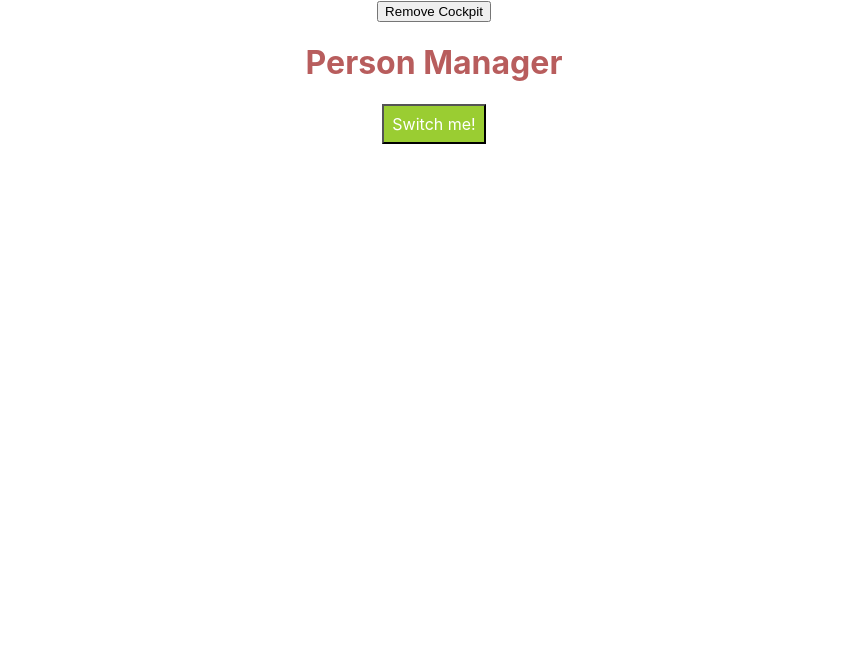
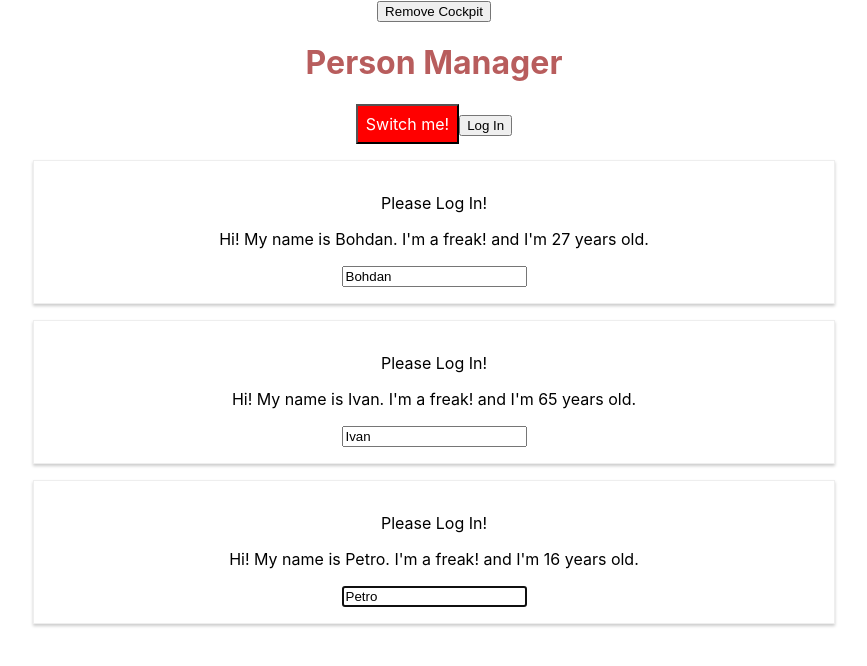
Before and after one commit to BohdanMelvic/React-course, a React (Create React App) app in the folder my-app/: page / in a window 1280 px wide. Shown: the top 666 px of the page, without its empty margins (206-1073 px from the left). Built offline with nearby package versions, Linux system fonts and the light colour scheme.

Commit message:
added context API

```diff
--- a/my-app/src/components/Cockpit/Cockpit.js
+++ b/my-app/src/components/Cockpit/Cockpit.js
@@ -1,17 +1,24 @@
-import React, {useEffect} from 'react';
+import React, {useEffect, useRef, useContext} from 'react';
 import './Cockpit.css';
+import AuthContext from '../../context/auth-context'
 
 const Cockpit = (props) => {
-    useEffect( () => {
+    useEffect( () => {                         // analog componentDidMount in classes
         console.log('Cockpit.js: useEffect');
 
-        const timer = setTimeout(() => {alert("saved to cloud")}, 1000);
+        //const timer = setTimeout(() => {alert("saved to cloud")}, 1000);
+
+        toggleBtnRef.current.click();
 
         return () => {
-            clearTimeout(timer);
+            //clearTimeout(timer);
             console.log('Cockpit.js: Cleanup work in useEfect');
         }
     }, [props.persons]);
+
+    const toggleBtnRef = useRef(null); // analog ref in classes
+
+    const authContext = useContext(AuthContext); // analog static contextType in classes
 
     const styleBtn = {
         backgroundColor: 'yellowgreen',
@@ -32,7 +39,17 @@ const Cockpit = (props) => {
     return (
     <div>
         <h1 className={classes}>{props.title}</h1>
-        <button style={styleBtn} onClick={ () => props.clicked()}>Switch me!</button>
+        <button
+            style={styleBtn}
+            onClick={ () => props.clicked() }
+            ref={toggleBtnRef}
+        >
+            Switch me!
+        </button>
+        {/* <AuthContext.Consumer>
+            { (context) => <button onClick={context.login}>Log In</button> }
+        </AuthContext.Consumer> */}
+        <button onClick={authContext.login}>Log In</button>
     </div>
     );
 }
--- a/my-app/src/components/Persons/Person/Person.js
+++ b/my-app/src/components/Persons/Person/Person.js
@@ -4,6 +4,7 @@ import Radium from 'radium';
 import Auxiliary from '../../../hoc/Auxiliary'
 import withClass from '../../../hoc/withClass'
 import PropTypes from 'prop-types';
+import AuthContext from '../../../context/auth-context'
 
 class Person extends Component {
     constructor(props) {
@@ -25,8 +26,11 @@ class Person extends Component {
     // throw new Error('some bullshit');
     // }
 
+    static contextType = AuthContext; // the better way use CONTEXt
+
     componentDidMount() {
         this.inputElemRef.current.focus();
+        console.log(this.context.authenticated);
     }
 
     render() {
@@ -34,6 +38,12 @@ class Person extends Component {
         return (
             <Auxiliary>
             {/* <div className="Person" style={this.state.style}> */}
+                {/* <AuthContext.Consumer>
+                    { (context) =>{ return context.authenticated ? <p>Authenticated!</p> : <p>Please Log In!</p>} }
+                </AuthContext.Consumer> */}
+
+                { this.context.authenticated ? <p>Authenticated!</p> : <p>Please Log In!</p> }
+
                 <p onClick={this.props.click}>Hi! My name is {this.props.name}. I'm a freak! and I'm {this.props.age} years old.</p>
                 <p>{this.props.children}</p>
                 <input type="text"
--- a/my-app/src/containers/App.js
+++ b/my-app/src/containers/App.js
@@ -6,6 +6,7 @@ import Radium,  { StyleRoot } from 'radium';
 import Cockpit from '../components/Cockpit/Cockpit';
 import withClass from '../hoc/withClass';
 import Auxiliary from '../hoc/Auxiliary';
+import AuthContext from '../context/auth-context'
 
 //{ useState } function App(props) {
 //   const [personState, setPerson] = useState( {
@@ -47,7 +48,8 @@ class App extends Component {
       otherState: 'bla-bla-bla',
       showPersons: false,
       showCockpit: true,
-      changeCounter: 0
+      changeCounter: 0,
+      authenticated: false
     }
   }
 
@@ -95,6 +97,10 @@ class App extends Component {
     this.setState({persons: persons});
   }
 
+  loginHandler = () => {
+    this.setState( {authenticated: true} )
+  }
+
   render () {
 
     let persons = null;
@@ -105,6 +111,7 @@ class App extends Component {
           persons={this.state.persons}
           click={this.deletePersonHandler}
           changed={this.nameChangeHandler}
+          isAuthenticated={this.state.authenticated}
         />
       );
     }
@@ -113,6 +120,12 @@ class App extends Component {
        <StyleRoot>
         <Auxiliary>
           <button onClick={() => {this.setState({showCockpit: !this.state.showCockpit})}}>Remove Cockpit</button>
+          <AuthContext.Provider
+            value={{
+              authenticated: this.state.authenticated,
+              login: this.loginHandler
+             }}
+          >
          { this.state.showCockpit ?
            <Cockpit
             title={this.props.title}
@@ -123,6 +136,7 @@ class App extends Component {
           : null
           }
           {persons}
+          </AuthContext.Provider>
         </Auxiliary>
       </StyleRoot>
     )
--- /dev/null
+++ b/my-app/src/context/auth-context.js
@@ -0,0 +1,8 @@
+import React from 'react';
+
+const authContext = React.createContext({
+    authenticated: false,
+    login: () => {}
+});
+
+export default authContext;
```
